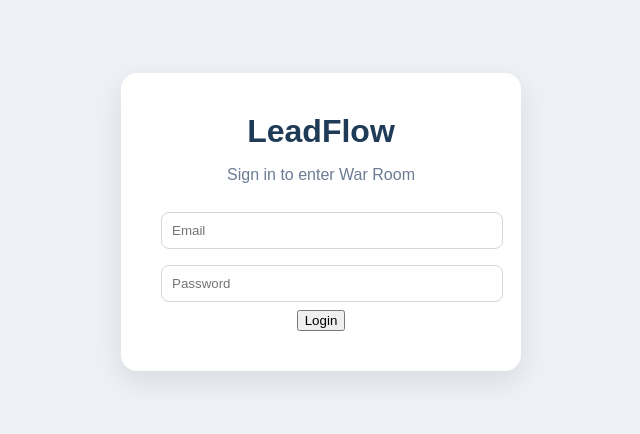
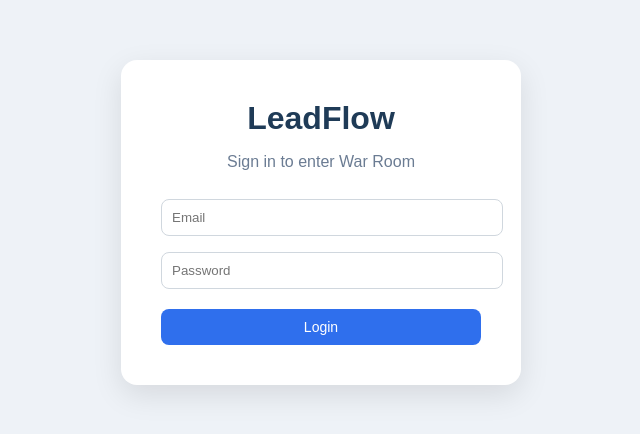
Before and after one commit to stirr3dz3phyr-ship-it/LeadFlow-WarMachine, a React (Vite) app: page / in a window 1280 px wide. Shown: the part 178-612 px from the top of the page, without its empty margins (319-959 px from the left). Built offline with nearby package versions, Linux system fonts and the light colour scheme.

Commit message:
Update styles.css

```diff
--- a/src/styles.css
+++ b/src/styles.css
@@ -4,13 +4,15 @@ body {
   background: #eef2f7;
 }
 
+/* CENTER SCREEN */
 .app {
-  height: 100vh;
+  min-height: 100vh;
   display: flex;
   justify-content: center;
   align-items: center;
 }
 
+/* LOGIN CARD */
 .login-card {
   background: white;
   padding: 40px;
@@ -38,8 +40,8 @@ input {
   border: 1px solid #d0d7de;
 }
 
-/* THIS is your missing button style */
-.login-btn {
+/* LOGIN BUTTON */
+button {
   width: 100%;
   padding: 10px;
   margin-top: 12px;
@@ -51,9 +53,16 @@ input {
   font-size: 14px;
 }
 
-.login-btn:hover {
+button:hover {
   background: #245ad1;
 }
+
+/* WAR ROOM */
+.dashboard {
+  padding: 30px;
+  width: 100%;
+}
+
 .pipeline {
   display: flex;
   gap: 16px;
@@ -65,7 +74,7 @@ input {
   background: white;
   padding: 16px;
   border-radius: 12px;
-  min-width: 180px;
+  min-width: 200px;
   box-shadow: 0 10px 20px rgba(0,0,0,0.06);
 }
 
@@ -79,4 +88,5 @@ input {
   padding: 10px;
   border-radius: 8px;
   margin-top: 10px;
+  font-size: 14px;
 }
```
